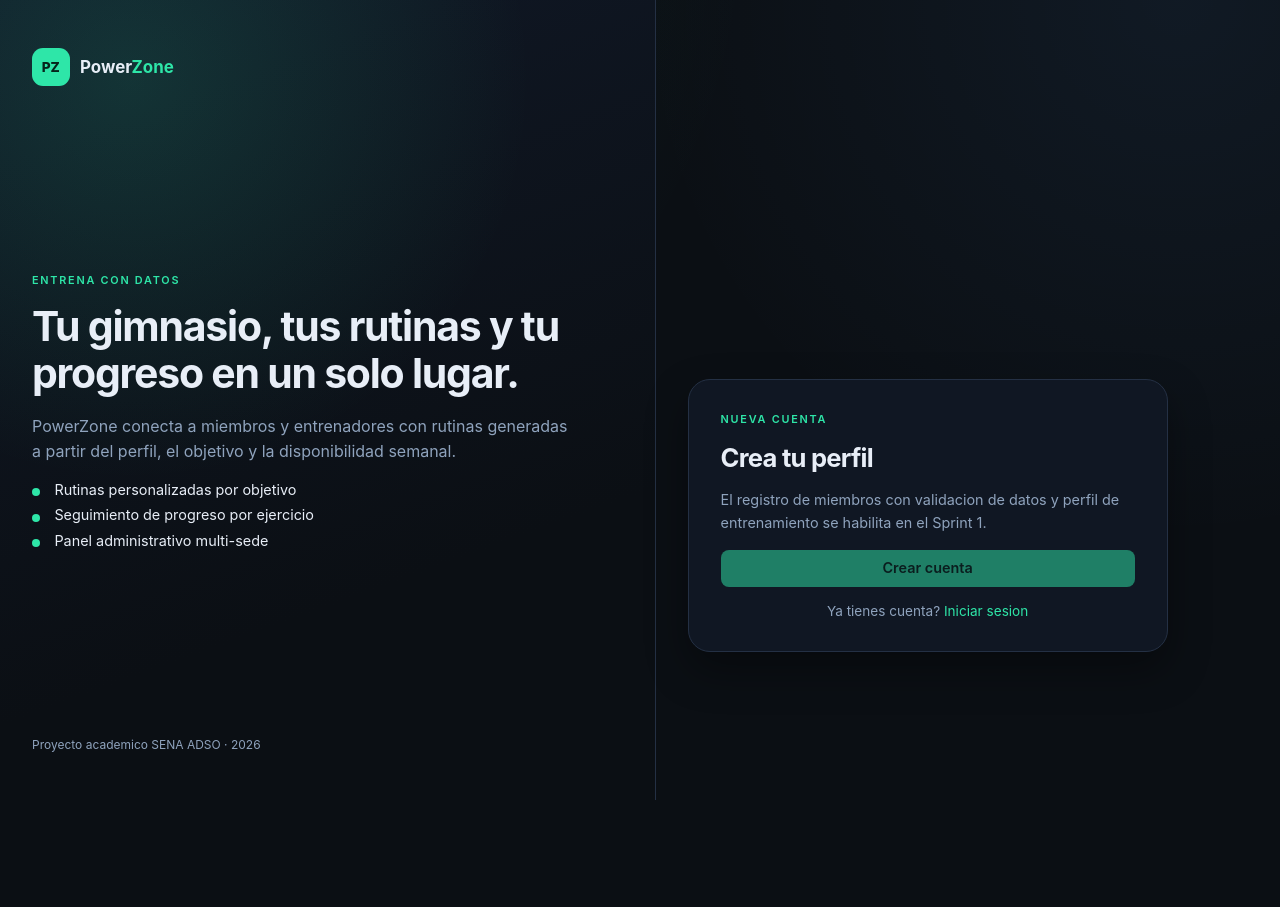
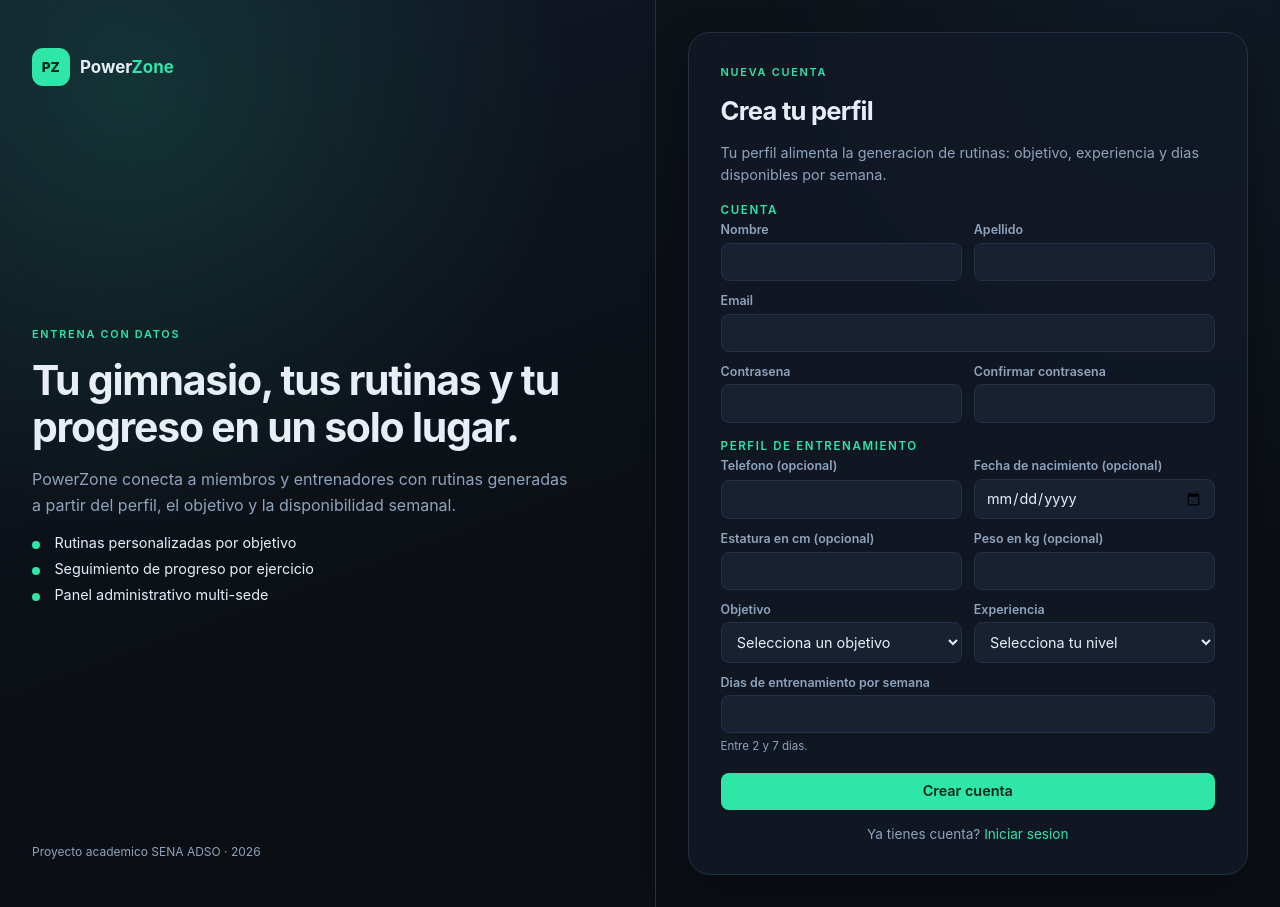
Before and after one commit to alejandroalzatesena-arch/DEV-POWERZONE-S, an Angular app in the folder frontend/: page /auth/register in a window 1280 px wide. Before the commit the page ends 800 px from the top, so only its background shows below. Built offline with nearby package versions, Linux system fonts and the light colour scheme.

Commit message:
feat(web): construir formulario de registro con perfil [PPP-285]
Formulario reactivo con validaciones en cliente para cuenta y perfil de entrenamiento, confirmacion de contrasena y mensajes por campo. Tras el registro inicia sesion y redirige al panel.

Refs: PPP-285, PPP-286

```diff
--- a/frontend/src/app/pages/auth/register/pz-register.ts
+++ b/frontend/src/app/pages/auth/register/pz-register.ts
@@ -1,27 +1,261 @@
-import { Component } from '@angular/core';
-import { RouterLink } from '@angular/router';
+import { Component, inject, signal } from '@angular/core';
+import {
+  AbstractControl,
+  NonNullableFormBuilder,
+  ReactiveFormsModule,
+  ValidationErrors,
+  Validators,
+} from '@angular/forms';
+import { Router, RouterLink } from '@angular/router';
+import { switchMap } from 'rxjs';
+import { ApiError } from '../../../core/api/api-error';
+import {
+  ExperienceLevel,
+  GOAL_OPTIONS,
+  Goal,
+  LEVEL_OPTIONS,
+  RegisterPayload,
+} from '../../../core/auth/auth.models';
+import { AuthService } from '../../../core/auth/auth.service';
+import { ToastService } from '../../../core/ui/toast.service';
 import { PzButton } from '../../../shared/ui/button/pz-button';
+
+function passwordsMatch(control: AbstractControl): ValidationErrors | null {
+  const password = control.get('password')?.value;
+  const confirm = control.get('confirmPassword')?.value;
+  return password && confirm && password !== confirm ? { passwordsMismatch: true } : null;
+}
 
 @Component({
   selector: 'pz-register',
-  imports: [PzButton, RouterLink],
+  imports: [ReactiveFormsModule, RouterLink, PzButton],
   template: `
-    <div class="pz-auth-card">
+    <section class="pz-auth-card pz-auth-card--wide">
       <p class="pz-eyebrow">Nueva cuenta</p>
       <h1>Crea tu perfil</h1>
       <p>
-        El registro de miembros con validacion de datos y perfil de entrenamiento se
-        habilita en el Sprint 1.
+        Tu perfil alimenta la generacion de rutinas: objetivo, experiencia y dias disponibles
+        por semana.
       </p>
 
-      <button pz-button type="button" disabled>Crear cuenta</button>
+      <form [formGroup]="form" (ngSubmit)="submit()" novalidate>
+        <fieldset class="pz-form-section">
+          <legend>Cuenta</legend>
+          <div class="pz-form-grid">
+            <label class="pz-field">
+              <span>Nombre</span>
+              <input type="text" formControlName="firstName" autocomplete="given-name" />
+              @if (invalid('firstName')) {
+                <small class="pz-field__error">El nombre es obligatorio.</small>
+              }
+            </label>
+            <label class="pz-field">
+              <span>Apellido</span>
+              <input type="text" formControlName="lastName" autocomplete="family-name" />
+              @if (invalid('lastName')) {
+                <small class="pz-field__error">El apellido es obligatorio.</small>
+              }
+            </label>
+          </div>
+
+          <label class="pz-field">
+            <span>Email</span>
+            <input type="email" formControlName="email" autocomplete="email" />
+            @if (invalid('email')) {
+              <small class="pz-field__error">Ingresa un email valido.</small>
+            }
+          </label>
+
+          <div class="pz-form-grid">
+            <label class="pz-field">
+              <span>Contrasena</span>
+              <input type="password" formControlName="password" autocomplete="new-password" />
+              @if (invalid('password')) {
+                <small class="pz-field__error">Minimo 8 caracteres con letras y numeros.</small>
+              }
+            </label>
+            <label class="pz-field">
+              <span>Confirmar contrasena</span>
+              <input type="password" formControlName="confirmPassword" autocomplete="new-password" />
+              @if (form.hasError('passwordsMismatch') && submitted()) {
+                <small class="pz-field__error">Las contrasenas no coinciden.</small>
+              }
+            </label>
+          </div>
+        </fieldset>
+
+        <fieldset class="pz-form-section">
+          <legend>Perfil de entrenamiento</legend>
+          <div class="pz-form-grid">
+            <label class="pz-field">
+              <span>Telefono (opcional)</span>
+              <input type="tel" formControlName="phone" autocomplete="tel" />
+            </label>
+            <label class="pz-field">
+              <span>Fecha de nacimiento (opcional)</span>
+              <input type="date" formControlName="birthDate" />
+            </label>
+            <label class="pz-field">
+              <span>Estatura en cm (opcional)</span>
+              <input type="number" formControlName="heightCm" min="50" max="250" />
+            </label>
+            <label class="pz-field">
+              <span>Peso en kg (opcional)</span>
+              <input type="number" formControlName="weightKg" min="20" max="300" step="0.1" />
+            </label>
+            <label class="pz-field">
+              <span>Objetivo</span>
+              <select formControlName="goal">
+                <option value="">Selecciona un objetivo</option>
+                @for (option of goalOptions; track option.value) {
+                  <option [value]="option.value">{{ option.label }}</option>
+                }
+              </select>
+            </label>
+            <label class="pz-field">
+              <span>Experiencia</span>
+              <select formControlName="experienceLevel">
+                <option value="">Selecciona tu nivel</option>
+                @for (option of levelOptions; track option.value) {
+                  <option [value]="option.value">{{ option.label }}</option>
+                }
+              </select>
+            </label>
+          </div>
+
+          <label class="pz-field">
+            <span>Dias de entrenamiento por semana</span>
+            <input type="number" formControlName="daysPerWeek" min="2" max="7" />
+            <small class="pz-field__hint">Entre 2 y 7 dias.</small>
+          </label>
+        </fieldset>
+
+        @if (errorMessage()) {
+          <p class="pz-alert" role="alert">{{ errorMessage() }}</p>
+        }
+
+        <button pz-button type="submit" [disabled]="loading()">
+          {{ loading() ? 'Creando cuenta...' : 'Crear cuenta' }}
+        </button>
+      </form>
 
       <p class="pz-auth-card__alt">
         Ya tienes cuenta?
         <a routerLink="/auth/login">Iniciar sesion</a>
       </p>
-    </div>
+    </section>
   `,
   styleUrl: '../login/pz-auth-card.scss',
 })
-export class PzRegister {}
+export class PzRegister {
+  private readonly fb = inject(NonNullableFormBuilder);
+  private readonly auth = inject(AuthService);
+  private readonly router = inject(Router);
+  private readonly toast = inject(ToastService);
+
+  protected readonly goalOptions = GOAL_OPTIONS;
+  protected readonly levelOptions = LEVEL_OPTIONS;
+  protected readonly loading = signal(false);
+  protected readonly submitted = signal(false);
+  protected readonly errorMessage = signal('');
+
+  protected readonly form = this.fb.group(
+    {
+      firstName: ['', [Validators.required, Validators.maxLength(80)]],
+      lastName: ['', [Validators.required, Validators.maxLength(80)]],
+      email: ['', [Validators.required, Validators.email]],
+      password: [
+        '',
+        [
+          Validators.required,
+          Validators.minLength(8),
+          Validators.maxLength(72),
+          Validators.pattern(/^(?=.*[A-Za-z])(?=.*\d).+$/),
+        ],
+      ],
+      confirmPassword: ['', [Validators.required]],
+      phone: ['', [Validators.maxLength(30)]],
+      birthDate: [''],
+      heightCm: [''],
+      weightKg: [''],
+      goal: [''],
+      experienceLevel: [''],
+      daysPerWeek: [''],
+    },
+    { validators: passwordsMatch },
+  );
+
+  protected invalid(control: string): boolean {
+    const field = this.form.get(control);
+    return !!field && field.invalid && (field.dirty || field.touched || this.submitted());
+  }
+
+  protected submit(): void {
+    this.submitted.set(true);
+    this.errorMessage.set('');
+
+    if (this.form.invalid || this.loading()) {
+      this.form.markAllAsTouched();
+      return;
+    }
+
+    const value = this.form.getRawValue();
+    const payload: RegisterPayload = {
+      firstName: value.firstName.trim(),
+      lastName: value.lastName.trim(),
+      email: value.email.trim().toLowerCase(),
+      password: value.password,
+      phone: value.phone.trim() || null,
+      birthDate: value.birthDate || null,
+      heightCm: toNumber(value.heightCm),
+      weightKg: toNumber(value.weightKg),
+      goal: (value.goal || null) as Goal | null,
+      experienceLevel: (value.experienceLevel || null) as ExperienceLevel | null,
+      daysPerWeek: toNumber(value.daysPerWeek),
+    };
+
+    this.loading.set(true);
+    this.auth
+      .register(payload)
+      .pipe(
+        switchMap(() =>
+          this.auth.login({
+            email: payload.email,
+            password: payload.password,
+            rememberMe: false,
+          }),
+        ),
+      )
+      .subscribe({
+        next: () => {
+          this.loading.set(false);
+          this.toast.success('Tu cuenta esta lista. Bienvenido a PowerZone.');
+          void this.router.navigate(['/app/dashboard']);
+        },
+        error: (error: unknown) => {
+          this.loading.set(false);
+          const apiError = ApiError.from(error);
+          this.errorMessage.set(this.describe(apiError));
+        },
+      });
+  }
+
+  private describe(error: ApiError): string {
+    if (error.code === 'EMAIL_TAKEN') {
+      return 'Ya existe una cuenta con ese email. Intenta iniciar sesion.';
+    }
+    if (error.code === 'VALIDATION_ERROR') {
+      const first = Object.values(error.fieldErrors)[0];
+      return first ?? 'Revisa los datos del formulario.';
+    }
+    return error.message;
+  }
+}
+
+function toNumber(value: string): number | null {
+  if (value === null || value === undefined || `${value}`.trim() === '') {
+    return null;
+  }
+  const parsed = Number(value);
+  return Number.isFinite(parsed) ? parsed : null;
+}
```
